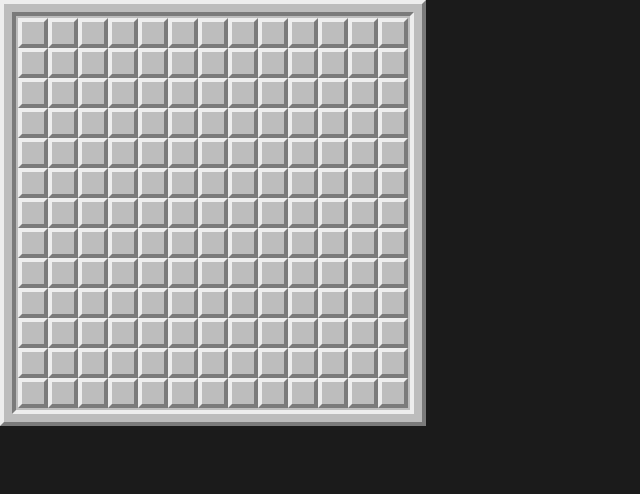
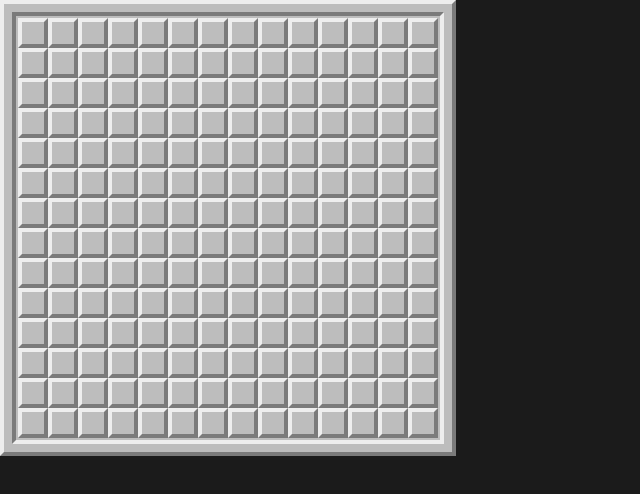
Before and after one commit to CyberFlameGO/minesweeper, a React (Create React App) app: page / in a window 1280 px wide. Shown: the top 494 px of the page, without its empty margins (0-640 px from the left). Built offline with nearby package versions, Linux system fonts and the light colour scheme.

Commit message:
tweak dimensions

```diff
--- a/src/Minesweeper.tsx
+++ b/src/Minesweeper.tsx
@@ -91,7 +91,7 @@ const createClick = (board: number[][], actions: Action[]) => (
 const Minesweeper: React.FC<{}> = () => {
     const [board, setBoard, clearBoardStorage] = useStoredState<number[][]>(
         "board",
-        () => pipe(array2d(13)(13)(0), addBombsPercent(20), calculateValues)
+        () => pipe(array2d(14)(14)(0), addBombsPercent(20), calculateValues)
     );
 
     const [actions, setActions, clearActionsStorage] = useStoredState<Action[]>(
```
